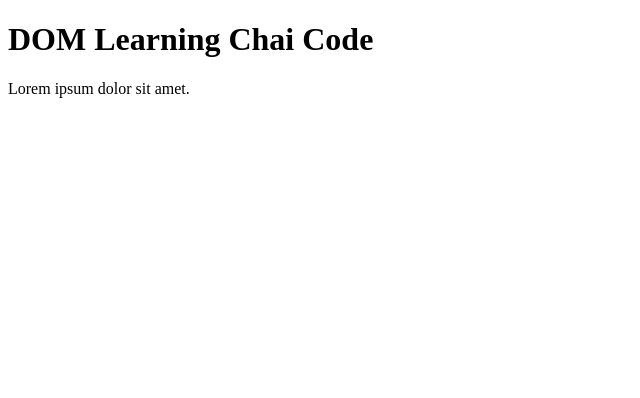
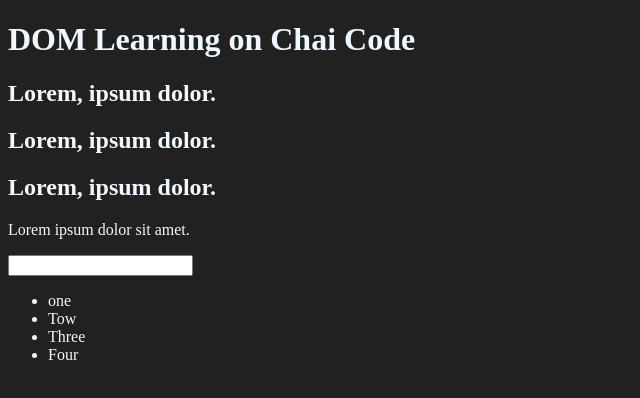
Before and after one commit to MuhammadAbrarulhaq986/JavaScript-basic-practics, a plain HTML site: page 06_dom/one.html in a window 1280 px wide. Shown: the whole page, without its empty margins (0-640 px from the left). Drawn offline with Linux system fonts and the light colour scheme.

Commit message:
All DOM selectors NodeList and HTMLCollection

```diff
--- a/06_dom/one.html
+++ b/06_dom/one.html
@@ -4,11 +4,31 @@
     <meta charset="UTF-8" />
 
     <title>DOM Learning</title>
+    <style>
+      .bg-black {
+        background-color: #212121;
+        color: aliceblue;
+      }
+    </style>
   </head>
-  <body>
-    <div class="bg-black">
-      <h1 class="heading">DOM Learning Chai Code</h1>
+  <body class="bg-black">
+    <div>
+      <h1 id="title" class="heading">
+        DOM Learning on Chai Code<span style="display: none">
+          Testing Text</span
+        >
+      </h1>
+      <h2>Lorem, ipsum dolor.</h2>
+      <h2>Lorem, ipsum dolor.</h2>
+      <h2>Lorem, ipsum dolor.</h2>
       <p>Lorem ipsum dolor sit amet.</p>
+      <input type="password" />
+      <ul>
+        <li class="list-item">one</li>
+        <li class="list-item">Tow</li>
+        <li class="list-item">Three</li>
+        <li class="list-item">Four</li>
+      </ul>
     </div>
     <!--<script src="one.js"></script>-->
   </body>
```
